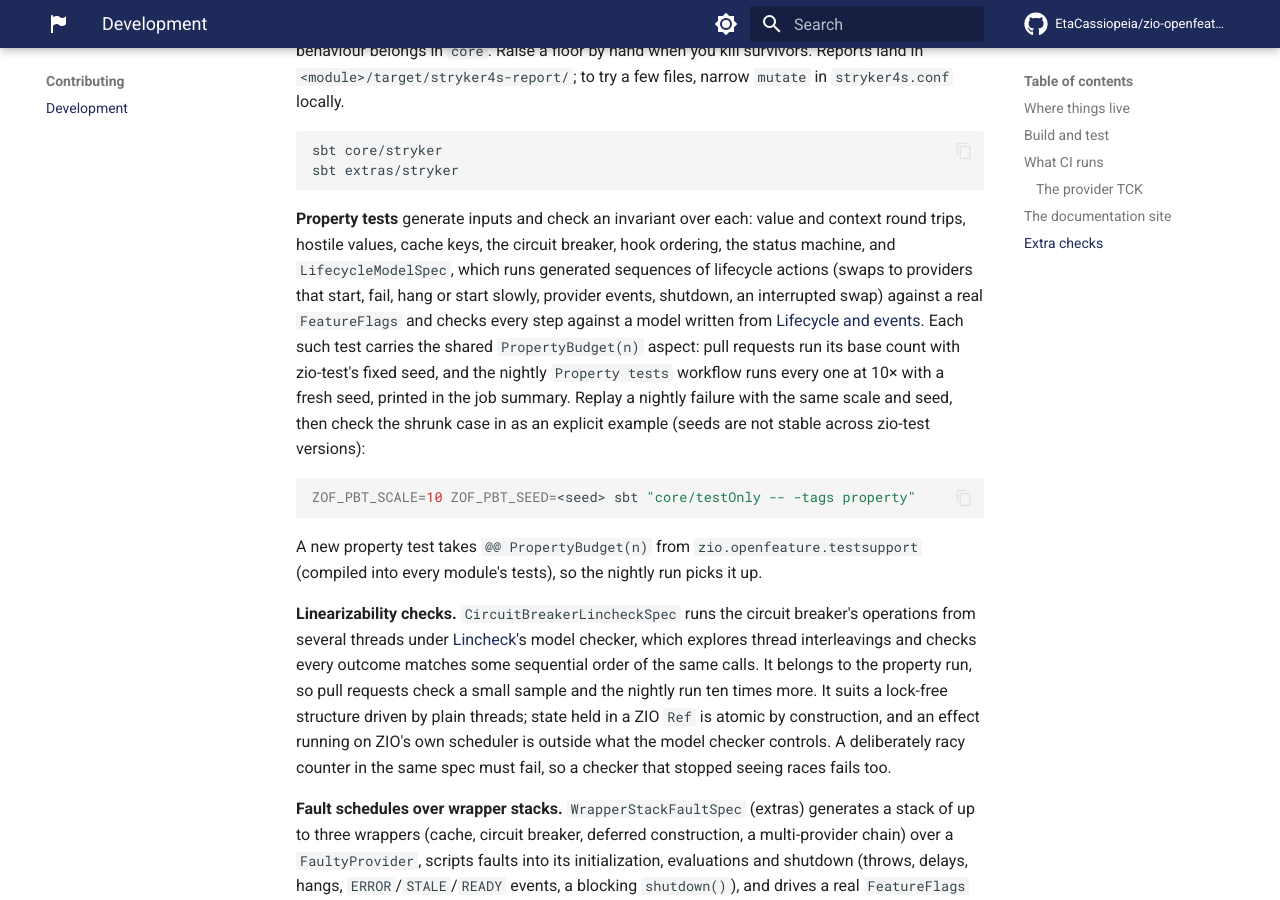
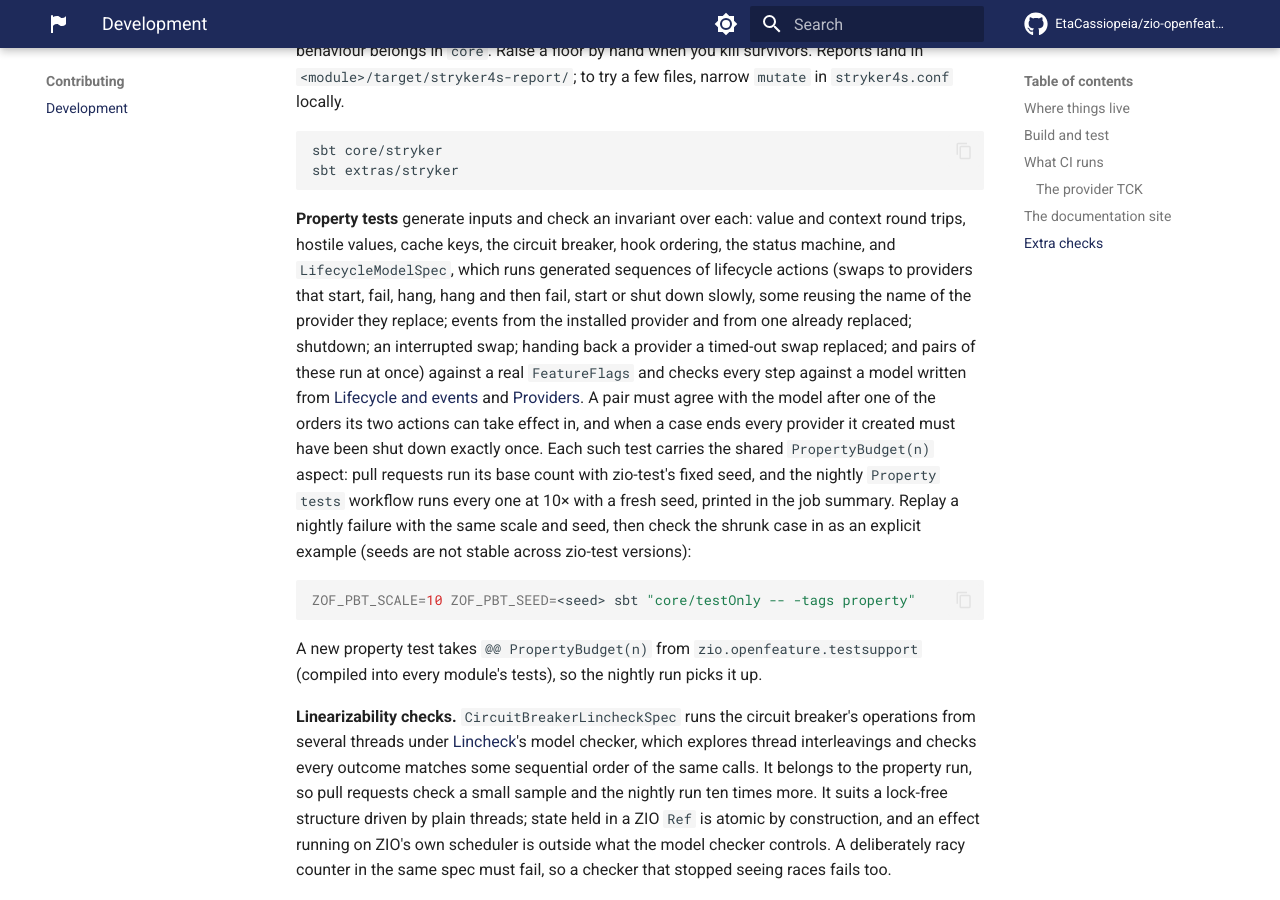
Before and after one commit to EtaCassiopeia/zio-openfeature, an MkDocs documentation site: the page built from docs/development.md, in a window 1280 px wide and 900 px high, scrolled down 3605 px. Built offline with MkDocs 1.6.1 and Material for MkDocs 9.7.7, drawn with Linux system fonts in a browser that asks for light colours; comment, search, counter and statistics services are not loaded.

Commit message:
Model reused names, overlapping actions and orphans in the lifecycle test (#620)

```diff
--- a/docs/development.md
+++ b/docs/development.md
@@ -122,9 +122,13 @@ sbt extras/stryker
 
 **Property tests** generate inputs and check an invariant over each: value and context round trips, hostile values,
 cache keys, the circuit breaker, hook ordering, the status machine, and `LifecycleModelSpec`, which runs generated
-sequences of lifecycle actions (swaps to providers that start, fail, hang or start slowly, provider events, shutdown,
-an interrupted swap) against a real `FeatureFlags` and checks every step against a model written from
-[Lifecycle and events](lifecycle.md). Each such test carries the shared `PropertyBudget(n)` aspect: pull requests run
+sequences of lifecycle actions (swaps to providers that start, fail, hang, hang and then fail, start or shut down
+slowly, some reusing the name of the provider they replace; events from the installed provider and from one already
+replaced; shutdown; an interrupted swap; handing back a provider a timed-out swap replaced; and pairs of these run at
+once) against a real `FeatureFlags` and checks every step against a model written from
+[Lifecycle and events](lifecycle.md) and [Providers](providers.md#replace-the-provider-at-runtime). A pair must agree
+with the model after one of the orders its two actions can take effect in, and when a case ends every provider it
+created must have been shut down exactly once. Each such test carries the shared `PropertyBudget(n)` aspect: pull requests run
 its base count with zio-test's fixed seed, and the nightly `Property tests` workflow runs every one at 10× with a fresh
 seed, printed in the job summary. Replay a nightly failure with the same scale and seed, then check the shrunk case in
 as an explicit example (seeds are not stable across zio-test versions):
--- a/docs/lifecycle.md
+++ b/docs/lifecycle.md
@@ -28,6 +28,8 @@ uses the status to decide whether an evaluation may run, and publishes the provi
   final). An `ERROR` with code `ProviderFatal` always makes the status `Fatal`. Any other event handled while the
   SDK still reports `NOT_READY` for the provider changes nothing: it comes from another registration, such as a replaced
   provider with the same name. Either way the event itself reaches your handlers as sent.
+- An event from a provider that is no longer installed does not change the status: the Java SDK delivers a provider's
+  events only to the domains it is bound to, and the status follows the SDK's state for the installed provider.
 - `status.canEvaluate` is true for `Ready` and `Stale`; `status.isRecoverable` is false only for `Fatal`.
 - [`fromAcquireAsync`](providers.md#start-on-a-fallback-fromacquireasync) never changes the status when it switches from
   its fallback to the real provider. How the start works, and how long it may take, is set on the
--- a/docs/providers.md
+++ b/docs/providers.md
@@ -226,6 +226,9 @@ A domain names a client, so different parts of an app can use different provider
   or its scope closes, the old provider is shut down then. Only an instance that
   [owns its API](#who-shuts-down-the-api) does this: on a shared API the old provider is left to the API's owner.
   Until the new provider has settled, `setProvider` refuses the old provider with `ProviderInitializationFailed`:
-  installing it again then would get it shut down later, while it serves.
+  installing it again then would get it shut down later, while it serves. A new provider that reports `READY` or
+  `ERROR` itself before its `initialize()` returns is taken at its word, since the Java SDK does not expose whether
+  `initialize()` has returned: the old provider may then be shut down twice, or, if the `READY` is followed by a
+  failed `initialize()`, not at all.
 - `setProvider` is the only way out of `Fatal`. With a wrapper such as `CircuitBreakerProvider`, swap in a new wrapper
   around the new provider.
```
Also changed, not shown: CHANGELOG.md (+9 -0 lines), 2 other files.
